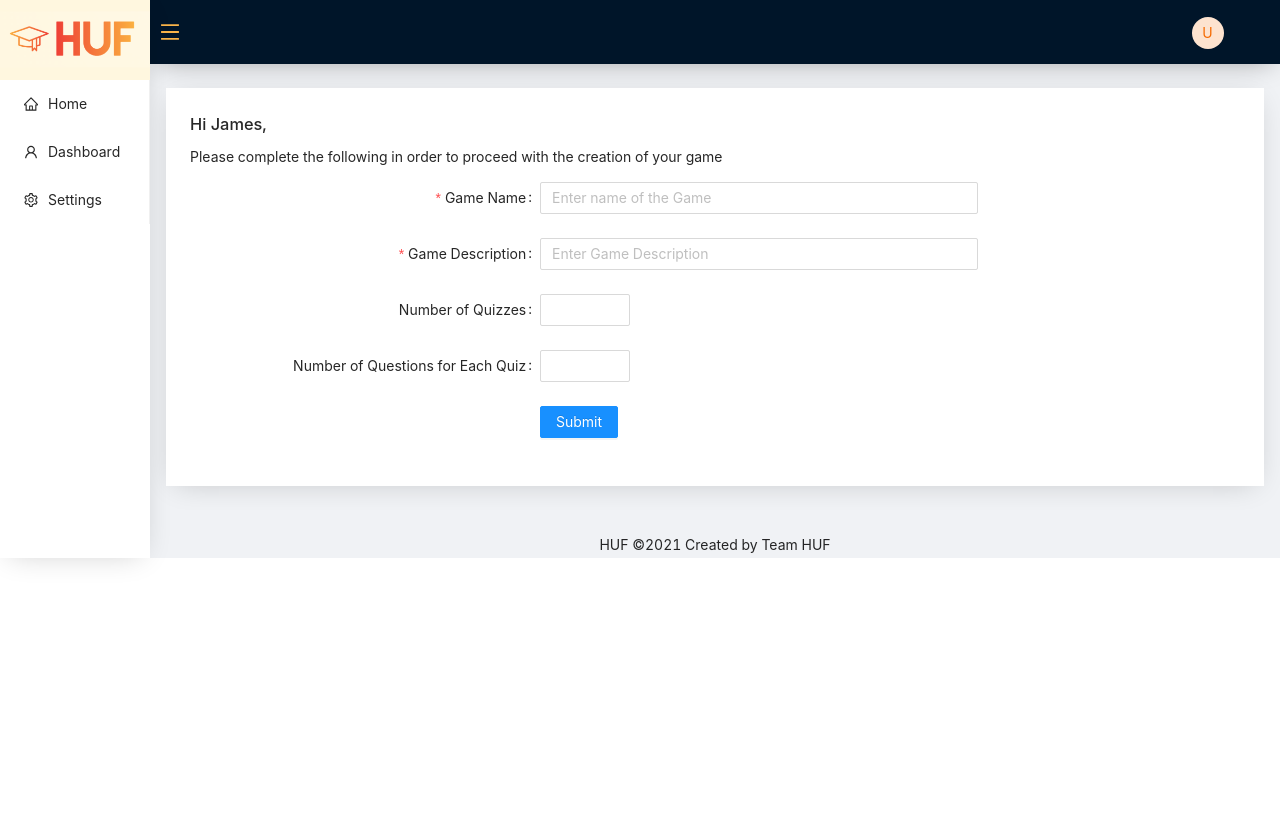
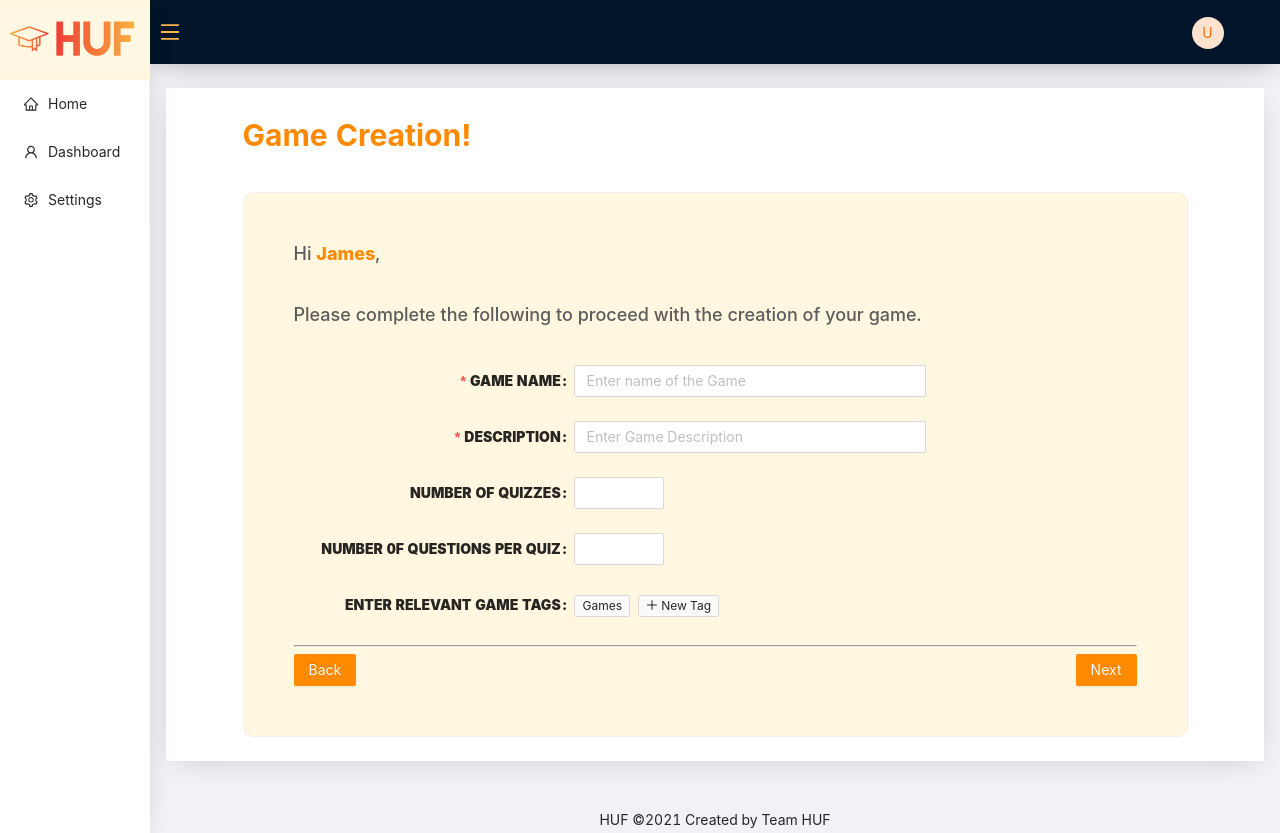
Before and after one commit to vishalraj23/CZ3003-HUF, a React (Create React App) app in the folder frontend/: page /gamecreation in a window 1280 px wide. Before the commit the page ends 800 px from the top, so only its background shows below. Built offline with nearby package versions, Linux system fonts and the light colour scheme.

Commit message:
Added routing back to game page and quiz page. Added more css styling.

```diff
--- a/frontend/src/pages/GameCreationPage/index.css
+++ b/frontend/src/pages/GameCreationPage/index.css
@@ -1,5 +1,71 @@
-.container {
+.ant-btn-primary {
+    background-color: #ff8a00;
+    border: #ff8a00;
+}
+
+label {
+    font-weight: 900
+}
+
+.creation-page-container {
+    min-width: 1000px;
+    height: 100%;
     display: flex;
-    justify-content: center;
+    flex-direction: column;
+    justify-content: left;
     align-items: center;
 }
+
+.creation-page-heading {
+    font-style: normal;
+    font-weight: bold;
+    font-size: 30px;
+    text-align: justify;
+    color: #ff8a00;
+}
+
+.creation-page-header-container {
+    width: 90%;
+    min-height: 80px;
+    display: flex;
+}
+
+.info-container {
+    background: #fff7df;
+    border: 1px solid #efefef;
+    border-radius: 10px;
+    padding: 50px;
+    width: 90%;
+}
+
+.text-highlight {
+    font-weight: 800;
+    color: #ff8a00;
+}
+
+.text {
+    font-style: normal;
+    font-weight: 500;
+    font-size: 18px;
+    line-height: 21px;
+    color: #5c5c5c;
+}
+
+.button {
+    display: flex;
+    justify-content: space-between;
+}
+
+.nextBtn:hover {
+    display: flex;
+    justify-content: flex-end;
+    background: linear-gradient(253.58deg, #ffc000 1.55%, #ff8a00 95.8%);
+    background-blend-mode: multiply;
+}
+
+.backBtn:hover {
+    display: flex;
+    justify-content: flex-start;
+    background: linear-gradient(253.58deg, #ffc000 1.55%, #ff8a00 95.8%);
+    background-blend-mode: multiply;
+}
--- a/frontend/src/pages/GameCreationPage/index.js
+++ b/frontend/src/pages/GameCreationPage/index.js
@@ -1,7 +1,9 @@
 import React from "react";
 import "antd/dist/antd.css";
 import "./index.css";
-import { Form, Input, Button, InputNumber } from "antd";
+import { Tag, Tooltip, Form, Input, Button, InputNumber } from "antd";
+import { PlusOutlined } from "@ant-design/icons";
+import { Link } from "react-router-dom";
 
 const GameCreationPage = () => {
   const onFinish = (values) => {
@@ -12,7 +14,66 @@ const GameCreationPage = () => {
     console.log("Failed:", errorInfo);
   };
 
+  //tags
+  const [tags, setTags] = React.useState(["Games"]);
+  const [inputValue, setInputValue] = React.useState("");
+  const [inputVisible, setInputVisible] = React.useState(false);
+  const [editInputIndex, setEditInputIndex] = React.useState(-1);
+  const [editInputValue, setEditInputValue] = React.useState("");
+  const inputRef = React.useRef();
+  const saveEditInputRef = React.useRef();
+
+  const showInput = () => {
+    setInputVisible(true);
+    setTimeout(() => {
+      if (inputRef.current) {
+        inputRef.current.focus();
+      }
+    });
+  };
+
+  const handleInputChange = (value) => {
+    setInputValue(value);
+  };
+
+  const handleEditInputChange = (value) => {
+    setEditInputValue(value);
+  };
+
+  const handleInputConfirm = () => {
+    if (inputValue && tags.indexOf(inputValue) === -1) {
+      setTags([...tags, inputValue]);
+    }
+    setInputValue("");
+    setInputVisible(false);
+  };
+
+  const handleEditInputConfirm = () => {
+    const newTags = [...tags];
+    newTags[editInputIndex] = editInputValue;
+    setTags(newTags);
+    setEditInputIndex(-1);
+    setEditInputValue("");
+  };
+
+  const handleClose = (removeTag) => {
+    const newTags = tags.filter((tag) => tag !== removeTag);
+    setTags(newTags);
+  };
+
   return (
+    <div className="creation-page-container">
+      <div className="creation-page-header-container">
+        <h2 className="creation-page-heading">Game Creation!</h2>
+      </div>
+      <div className="info-container">
+        <p className="text">
+          Hi <span className="text-highlight">James</span>,
+        </p>
+        <p className="text">
+          Please complete the following to proceed with the creation of your
+          game.
+        </p>
         <Form
           name="basic"
           labelCol={{
@@ -28,18 +89,8 @@ const GameCreationPage = () => {
           onFinishFailed={onFinishFailed}
           autoComplete="off"
         >
-      <div>
-        <h1>
-          Hi James, <br></br>
-        </h1>
-        <p>
-          Please complete the following in order to proceed with the creation of
-          your game
-        </p>
-      </div>
-
           <Form.Item
-        label="Game Name"
+            label="GAME NAME: "
             name="Game Name"
             rules={[
               {
@@ -51,7 +102,7 @@ const GameCreationPage = () => {
           </Form.Item>
 
           <Form.Item
-        label="Game Description"
+            label="DESCRIPTION"
             name="Game Description"
             rules={[
               {
@@ -62,7 +113,7 @@ const GameCreationPage = () => {
             <Input placeholder="Enter Game Description" />
           </Form.Item>
 
-      <Form.Item label="Number of Quizzes">
+          <Form.Item label="NUMBER OF QUIZZES: ">
             <Form.Item
               name="Number of Quizzes"
               noStyle
@@ -77,7 +128,7 @@ const GameCreationPage = () => {
             <span className="ant-form-text"></span>
           </Form.Item>
 
-      <Form.Item label="Number of Questions for Each Quiz: ">
+          <Form.Item label="NUMBER 0F QUESTIONS PER QUIZ: ">
             <Form.Item
               name="Number of Questions"
               noStyle
@@ -92,19 +143,99 @@ const GameCreationPage = () => {
             <span className="ant-form-text"></span>
           </Form.Item>
 
-      <Form.Item
+          {/* <Form.Item
             wrapperCol={{
               offset: 8,
               span: 16,
             }}
+          > */}
+          <Form.Item label="ENTER RELEVANT GAME TAGS">
+            <div>
+              {tags.map((tag, index) => {
+                if (editInputIndex === index) {
+                  return (
+                    <Input
+                      ref={saveEditInputRef}
+                      key={tag}
+                      size="small"
+                      className="tag-input"
+                      value={editInputValue}
+                      onChange={(e) => handleEditInputChange(e.target.value)}
+                      onBlur={handleEditInputConfirm}
+                      onPressEnter={handleEditInputConfirm}
+                    />
+                  );
+                }
+                const isLongTag = tag.length > 20;
+
+                const tagElem = (
+                  <Tag
+                    className="edit-tag"
+                    key={tag}
+                    closable={index !== 0}
+                    onClose={() => handleClose(tag)}
                   >
-        <Button type="primary" htmlType="submit">
-          Submit
+                    <span
+                      onDoubleClick={(e) => {
+                        if (index !== 0) {
+                          setEditInputIndex(index);
+                          setEditInputValue(tag);
+                          setTimeout(() => {
+                            if (saveEditInputRef.current) {
+                              saveEditInputRef.current.focus();
+                            }
+                          });
+                          e.preventDefault();
+                        }
+                      }}
+                    >
+                      {isLongTag ? `${tag.slice(0, 20)}...` : tag}
+                    </span>
+                  </Tag>
+                );
+                return isLongTag ? (
+                  <Tooltip title={tag} key={tag}>
+                    {tagElem}
+                  </Tooltip>
+                ) : (
+                  tagElem
+                );
+              })}
+
+              {inputVisible && (
+                <Input
+                  ref={inputRef}
+                  type="text"
+                  size="small"
+                  className="tag-input"
+                  value={inputValue}
+                  onChange={(e) => handleInputChange(e.target.value)}
+                  onBlur={handleInputConfirm}
+                  onPressEnter={handleInputConfirm}
+                />
+              )}
+              {!inputVisible && (
+                <Tag className="site-tag-plus" onClick={showInput}>
+                  <PlusOutlined /> New Tag
+                </Tag>
+              )}
+            </div>
+          </Form.Item>
+
+          <hr></hr>
+          <div className="button">
+            <Button type="primary" htmlType="Back" className="backBtn">
+              <Link to={"/games"}>Back</Link>
             </Button>
-      </Form.Item>
+            <Button type="primary" htmlType="Next" className="nextBtn">
+              <Link to={"/editquiz"}>Next</Link>
+            </Button>
+          </div>
+          {/* </Form.Item> */}
         </Form>
+      </div>
+    </div>
   );
 };
 
-
 export default GameCreationPage;
```
Lines whose indentation alone changed are shown as unchanged.
